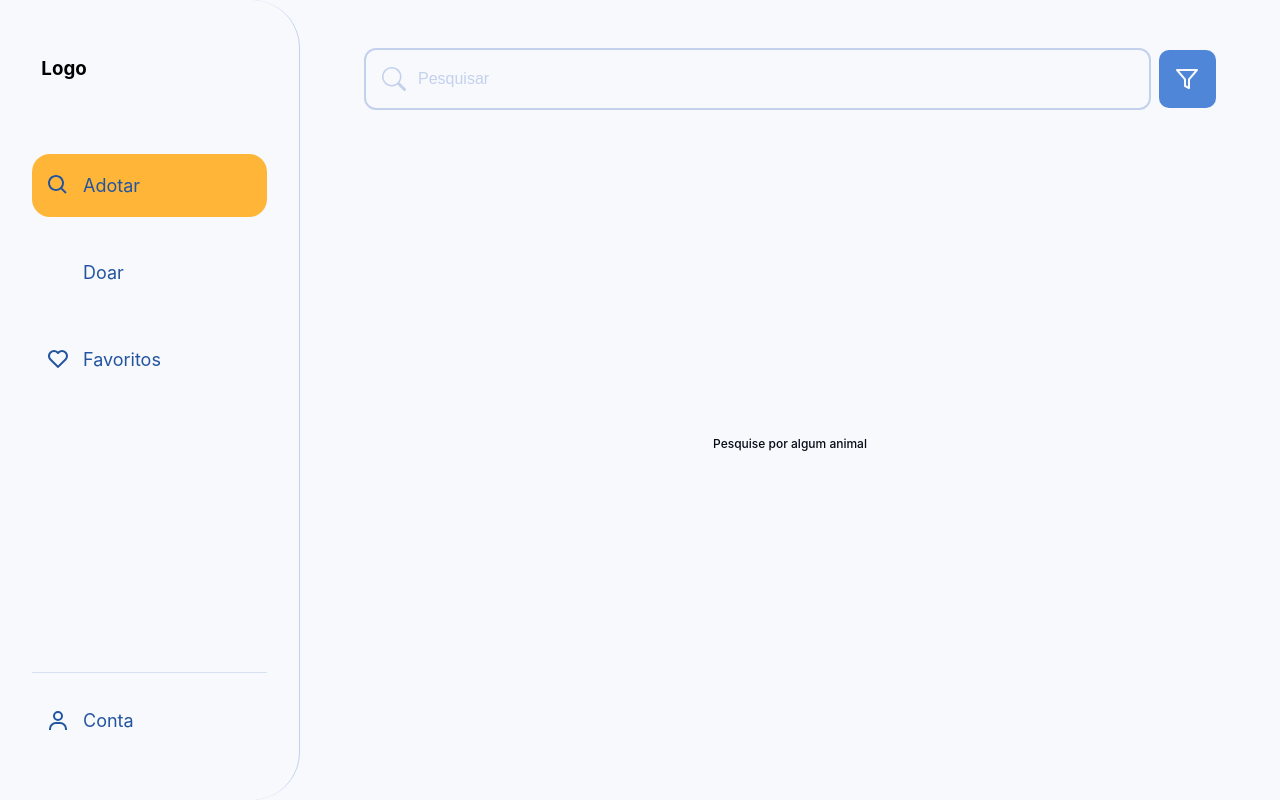
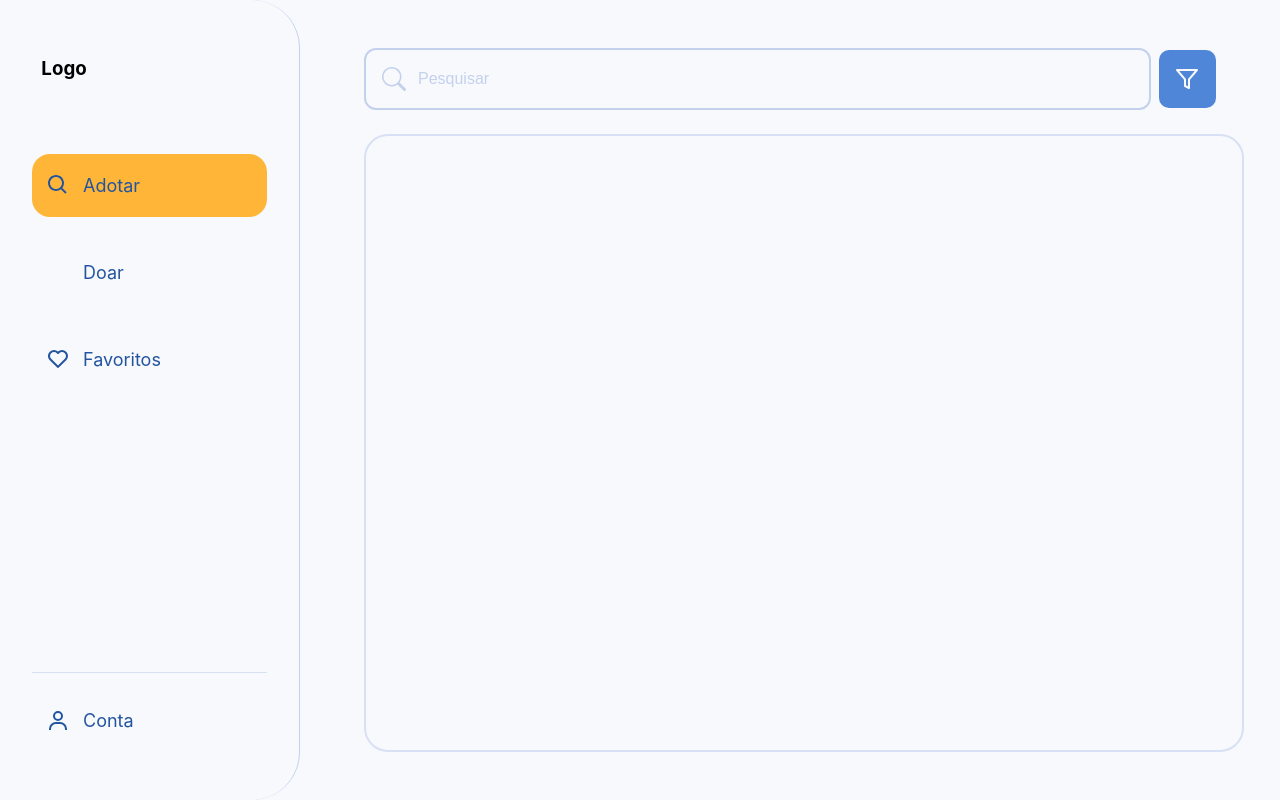
Before and after one commit to PW2-AdotaPet/Frontend_typescript, a React (Create React App) app: page /adotar in a window 1280 px wide. Built offline with nearby package versions, Linux system fonts and the light colour scheme; some icons are missing; the HTML template or start-up script is replaced by a standard one.

Commit message:
Criando Container dos cards de animais

```diff
--- /dev/null
+++ b/src/Components/Layouts/Main/index.tsx
@@ -0,0 +1,11 @@
+import Style from "./style.module.css";
+
+function Main(props: any) {
+  return (
+    <div className={`${Style.container} ${Style[props.customClass]}`}>
+      {props.children}
+    </div>
+  );
+}
+
+export default Main;
--- /dev/null
+++ b/src/Components/Layouts/Main/style.module.css
@@ -0,0 +1,26 @@
+.container {
+    width: 100%;
+    height: 100%;
+    padding: 0.75em;
+    border: 2px solid var(--white-300);
+    border-radius: 1.5em;
+    background: var(--white-100);
+}
+
+.scroll {
+    overflow-y: scroll;
+}
+
+.scroll::-webkit-scrollbar {
+    width: 1em;
+}
+
+.scroll::-webkit-scrollbar-track {
+    background: none;
+}
+
+.scroll::-webkit-scrollbar-thumb {
+    background: var(--white-300);
+    border: 0.27em solid var(--white-100);
+    border-radius: 0.5em;
+}
--- a/src/Components/Pages/Home.tsx
+++ b/src/Components/Pages/Home.tsx
@@ -1,12 +1,16 @@
 import Container from "../Layouts/Container";
-import InfoMessage from "../Layouts/InfoMessage";
+import Main from "../Layouts/Main";
+// import InfoMessage from "../Layouts/InfoMessage";
 import SearchBar from "../Layouts/SearchBar";
 
 function Home() {
     return (
         <Container customClass="column">
             <SearchBar />
-            <InfoMessage message="Pesquise por algum animal"/>
+            {/* <InfoMessage message="Pesquise por algum animal"/> */}
+            <Main customClass="scroll">
+
+            </Main>
         </Container>
     )
 }
```
